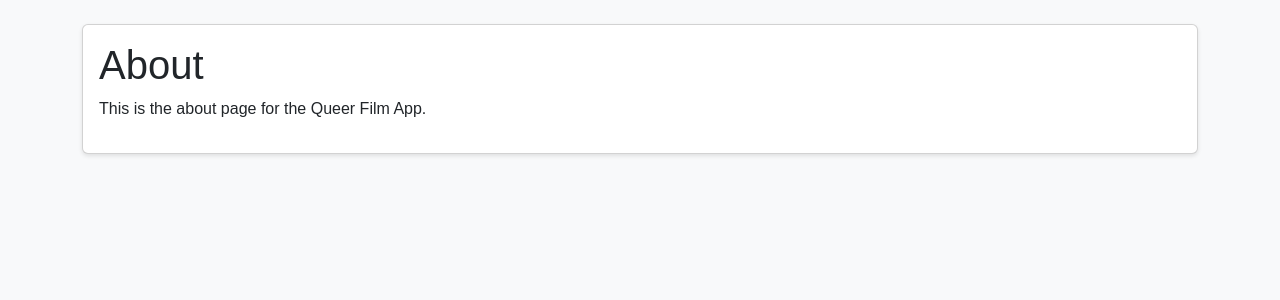
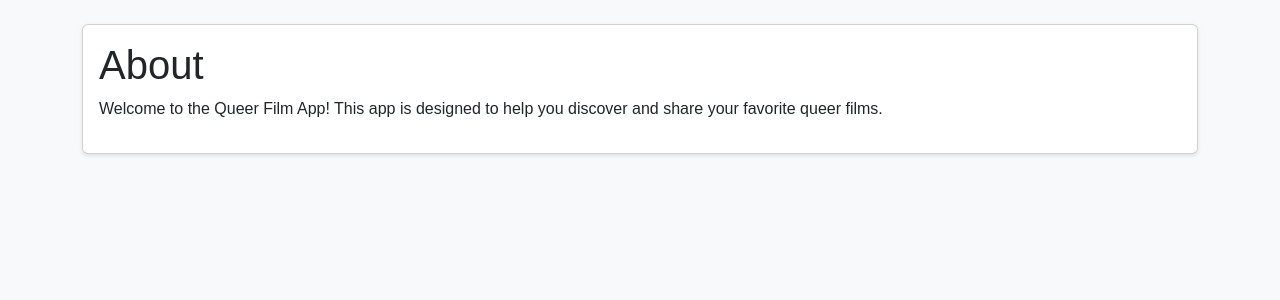
Before and after one commit to tanzie1313/django-crud-app-lab, a Django app: page /about/ in a window 1280 px wide. Shown: the part 56-356 px from the top of the page. Run offline with Django 5.2, Linux system fonts and the light colour scheme.

Commit message:
adjust about

```diff
--- a/queerfilmapp/main_app/templates/main_app/about.html
+++ b/queerfilmapp/main_app/templates/main_app/about.html
@@ -4,7 +4,7 @@
 <div class="card">
     <div class="card-body">
         <h1 class="card-title">About</h1>
-        <p>This is the about page for the Queer Film App.</p>
+        <p>Welcome to the Queer Film App! This app is designed to help you discover and share your favorite queer films.</p>
     </div>
 </div>
 {% endblock %}
```
